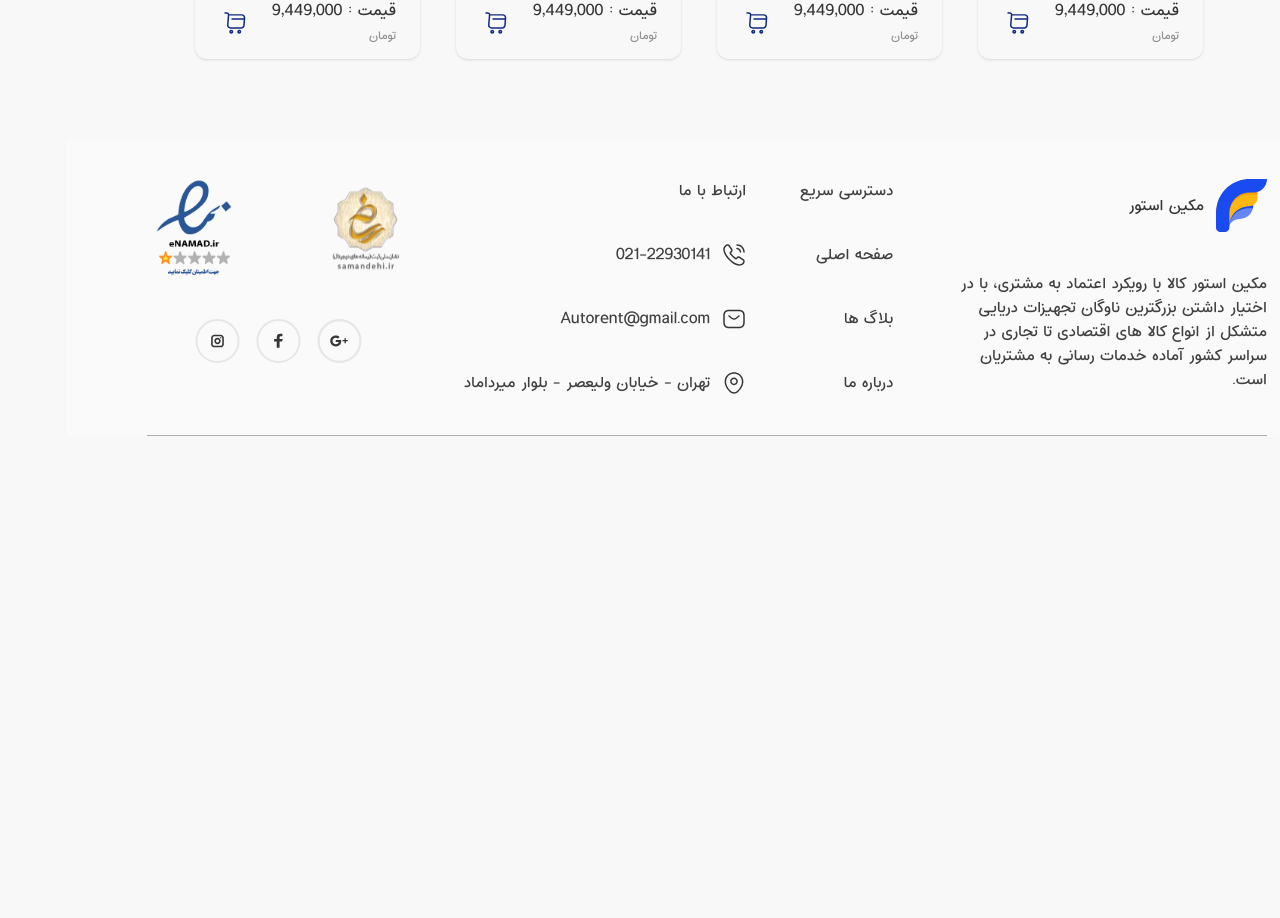
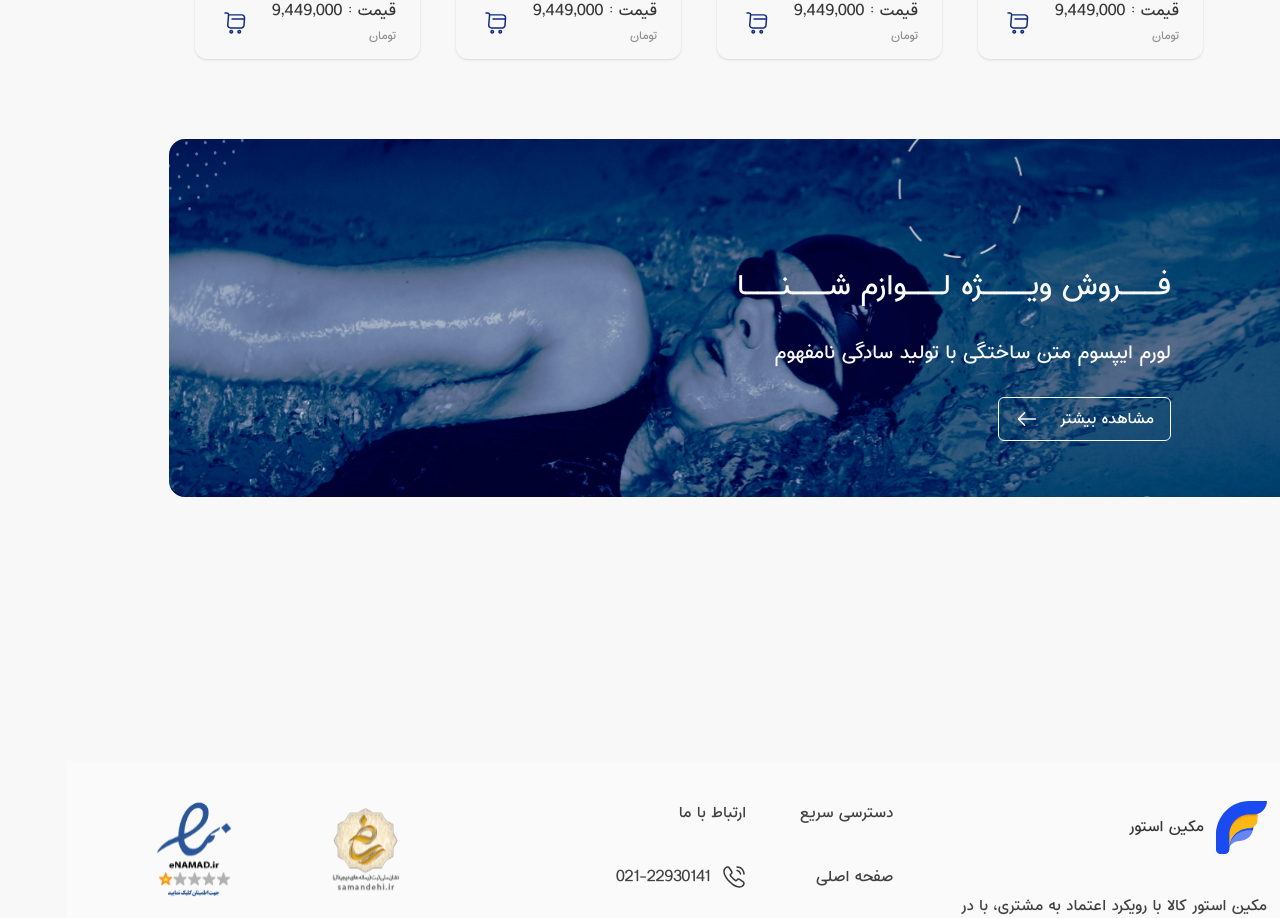
Before and after one commit to farnam04/makeen-darya, a Next.js app: page / in a window 1280 px wide. Shown: the part 3102-4020 px from the top of the page. Before the commit the page ends 3538 px from the top, so only its background shows below. Built offline with nearby package versions, Linux system fonts and the light colour scheme.

Commit message:
add main banner landing

```diff
--- /dev/null
+++ b/src/Component/Landing/Banners/MainBanner/MainBanners.tsx
@@ -0,0 +1,37 @@
+import React, { Fragment } from "react";
+import Background from "@/assent/Imge/Landing/bigBanner.svg";
+import FlashWhiteImage from "@/assent/Imge/Landing/FlashWhite.svg";
+import Image from "next/image";
+
+const MainBanners = () => {
+  return (
+    <Fragment>
+      <div
+        className=" w-[92%]  2xl:w-[99%] pb-60   py-10   "
+        style={{
+          backgroundImage: `url(${Background.src})`,
+          backgroundRepeat: "no-repeat",
+        }}
+      >
+        <div className="mt-16   mr-44 flex justify-start ">
+          <div>
+            <h1 className="font-medium text-[30px] text-[#FAFAFA] leading-[86px]">
+            فـــروش ویــــژه لـــوازم شـــنـــا
+            </h1>
+            <p className=" text-[#FAFAFA]  font-medium text-xl leading-[48px]">
+            لورم ایپسوم متن ساختگی با تولید سادگی نامفهوم
+            </p>
+
+             <button className="flex gap-5 mt-5 items-center text-white border border-[#FAFAFA] px-4 py-2 rounded-md">
+            مشاهده بیشتر
+            <Image src={FlashWhiteImage} width={24} height={24} alt="" />
+          </button>
+          </div>
+
+        </div>
+      </div>
+    </Fragment>
+  );
+};
+
+export default MainBanners;
--- a/src/app/page.tsx
+++ b/src/app/page.tsx
@@ -1,4 +1,5 @@
 import Branners from "@/Component/Landing/Banners/Banners/Branners";
+import MainBanners from "@/Component/Landing/Banners/MainBanner/MainBanners";
 import CatigoryProduct from "@/Component/Landing/CatigoryProduct/CatigoryProduct";
 import Features from "@/Component/Landing/Features/Features";
 import Footer from "@/Component/Landing/Footer/Footer";
@@ -20,6 +21,7 @@ const page = () => {
       <Branners/>
       <Features/>
       <Populer/>
+      <MainBanners/>
       <Footer />
     </Fragment>
   );
```
Also changed, not shown: src/assent/Imge/Landing/FlashWhite.svg (added).
